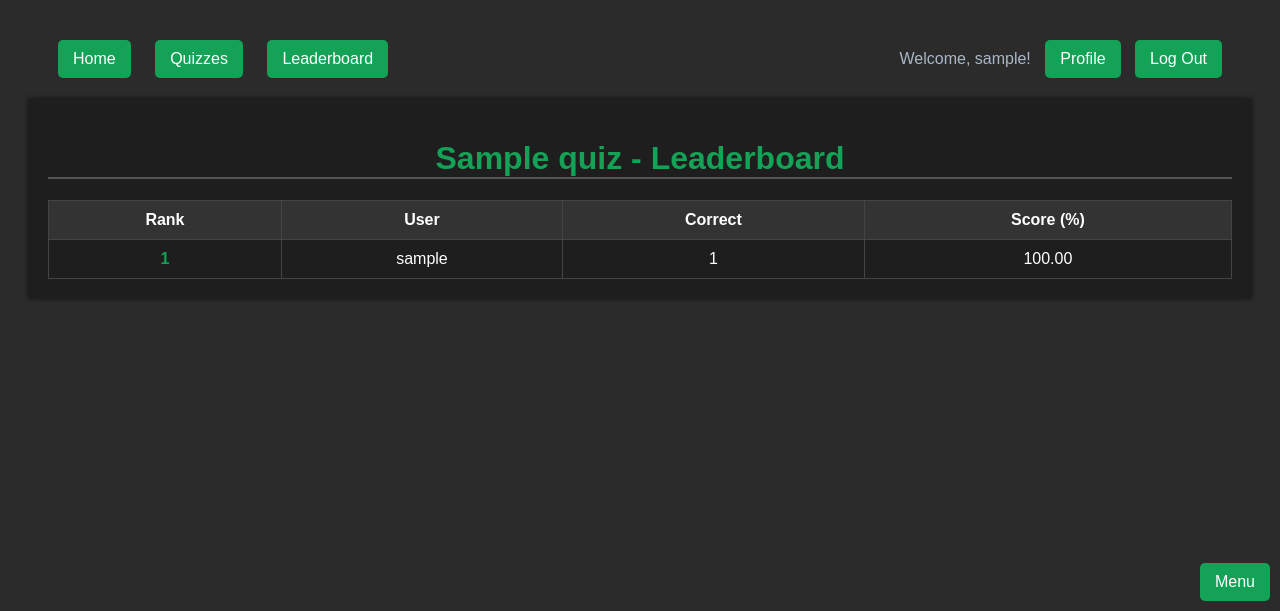
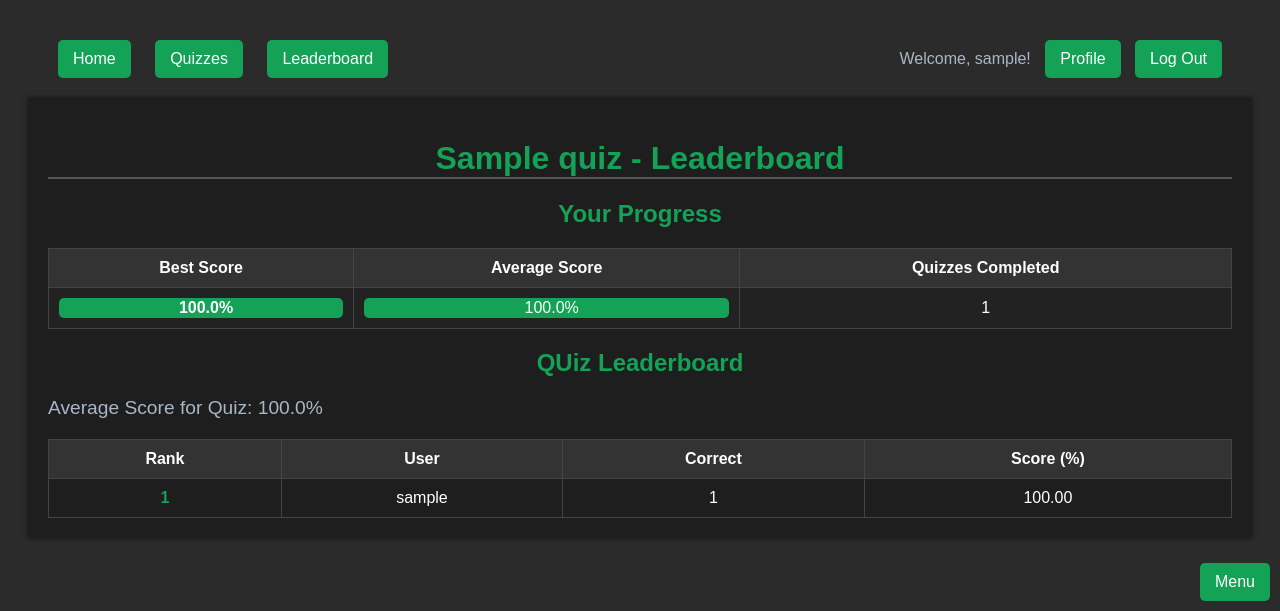
Before and after one commit to wurstbroteater/JQuiz, a Django app: page /quiz/1/leaderboard/ in a window 1280 px wide. Shown: the part 189-800 px from the top of the page. Run offline with Django 5.2, Linux system fonts and the light colour scheme; a user stored in the database is signed in; tables that the repository leaves empty hold one stand-in row (values such as "Sample post").

Commit message:
decrease competition, starts #10

```diff
--- a/quiz/admin.py
+++ b/quiz/admin.py
@@ -12,7 +12,7 @@ class UserAnswerAdmin(admin.ModelAdmin):
 
 
 class QuizAdmin(admin.ModelAdmin):
-    list_display = ["name"]
+    list_display = ["id", "name"]
     fieldsets = [
         (None, {"fields": ["name"]}),
     ]
--- a/quiz/views.py
+++ b/quiz/views.py
@@ -42,37 +42,70 @@ def leaderboard_overall_view(request):
 
 def leaderboard_quiz_view(request, quiz_id):
     quiz = get_object_or_404(Quiz, id=quiz_id)
-    return render(request, 'quiz/leaderboard_quiz.html', {'leaderboard_data': _get_leaderboard(quiz)})
+    leaderboard_data = _get_leaderboard(quiz)
+    user_progress = _get_user_progress(request.user, quiz)
+    return render(request, 'quiz/leaderboard_quiz.html', {
+        'leaderboard_data': leaderboard_data,
+        'user_progress': user_progress,
+    })
 
 
 def _get_leaderboard(quiz):
     turns = QuizTurn.objects.filter(quiz=quiz, is_completed=True)
     user_scores = list(map(lambda turn: _get_user_score(turn), turns))
     user_scores = sorted(user_scores, key=lambda t: t["total_correct"], reverse=True)
-    distinct_key = "username"
-    seen_keys = set()
-    distinct_data = []
+
+    distinct_data = {}
     for d in user_scores:
-        k = d[distinct_key]
-        if k not in seen_keys:
-            distinct_data.append(d)
-            seen_keys.add(k)
+        username = d['username']
+        if username not in distinct_data:
+            # extend user_score with best_score_percentage
+            distinct_data[username] = d | {
+                'best_score_percentage': max(d['score_percentage'],
+                                             distinct_data.get(username, {}).get('best_score_percentage', 0))
+            }
 
     return {
         'quiz': quiz,
-        'user_scores': distinct_data
+        'user_scores': list(distinct_data.values()),
+        'average_score': sum(d['score_percentage'] for d in user_scores) / len(user_scores) if user_scores else 0,
+        'percentiles': _calculate_percentiles(user_scores)
     }
 
 
 def _get_user_score(turn):
-    correct_user_answers = (UserAnswer.objects.filter(turn=turn, selected_choice__is_correct=True)
-                            .values('question').distinct().count())
+    correct_user_answers = UserAnswer.objects.filter(turn=turn, selected_choice__is_correct=True).values(
+        'question').distinct().count()
     total_questions = Question.objects.filter(related_quiz=turn.quiz).count()
-    return {"total_correct": correct_user_answers,
-            "total_possible": total_questions,
-            "score_percentage": correct_user_answers * 100.0 / total_questions,
-            "username": turn.user.username
-            }
+    # print(f"go {turn.user.username}")
+    return {
+        "total_correct": correct_user_answers,
+        "total_possible": total_questions,
+        "score_percentage": correct_user_answers * 100.0 / total_questions,
+        "username": turn.user.username
+    }
+
+
+def _calculate_percentiles(user_scores):
+    scores = [d['score_percentage'] for d in user_scores]
+    scores.sort()
+    percentiles = {}
+    for i, score in enumerate(scores):
+        percentile = (i + 1) / len(scores) * 100
+        percentiles[score] = percentile
+    return percentiles
+
+
+def _get_user_progress(user, quiz):
+    turns = QuizTurn.objects.filter(user=user, quiz=quiz, is_completed=True)
+    scores = [_get_user_score(turn)['score_percentage'] for turn in turns]
+    best_score = max(scores, default=0)
+    average_score = sum(scores) / len(scores) if scores else 0
+    return {
+        'best_score': best_score,
+        'average_score': round(average_score, 2),
+        'completed_turns': len(turns)
+    }
 
 
 # --------------------------------------- Quiz ----------------------------------
--- a/templates/quiz/leaderboard_base.html
+++ b/templates/quiz/leaderboard_base.html
@@ -51,5 +51,30 @@
             font-weight: bold;
             color: #13A256;
         }
+
+        .progress-bar {
+            width: 100%;
+            background-color: #333;
+            border-radius: 5px;
+            overflow: hidden;
+            height: 20px;
+        }
+
+        .progress {
+            height: 100%;
+            background-color: #13A256;
+            text-align: center;
+            color: white;
+            line-height: 20px;
+            white-space: nowrap;
+            padding: 0 5px;
+        }
+
+        .user-progress-table {
+            width: 100%;
+            margin-bottom: 20px;
+            border-collapse: collapse;
+        }
+
     </style>
 {% endblock %}
--- a/templates/quiz/leaderboard_quiz.html
+++ b/templates/quiz/leaderboard_quiz.html
@@ -2,9 +2,41 @@
 
 {% block title %}{{ leaderboard_data.quiz.name }} - Leaderboard{% endblock %}
 
+
 {% block content %}
     <div id="leaderboard">
         <h1>{{ leaderboard_data.quiz.name }} - Leaderboard</h1>
+
+        <!-- Your Progress Section -->
+        <h2>Your Progress</h2>
+        <table>
+            <tr>
+                <th>Best Score</th>
+                <th>Average Score</th>
+                <th>Quizzes Completed</th>
+            </tr>
+            <tr>
+                <td>
+                    <div class="progress-bar">
+                        <div class="progress"
+                             style="width: {{ user_progress.best_score }}%;">{{ user_progress.best_score }}%
+                        </div>
+                    </div>
+                </td>
+                <td>
+                    <div class="progress-bar">
+                        <div class="progress"
+                             style="width: {{ user_progress.average_score }}%;">{{ user_progress.average_score }}%
+                        </div>
+                    </div>
+                </td>
+                <td>{{ user_progress.completed_turns }}</td>
+            </tr>
+        </table>
+
+        <!-- Existing Leaderboard Section -->
+        <h2>QUiz Leaderboard</h2>
+        <p>Average Score for Quiz: {{ leaderboard_data.average_score }}%</p>
         <table>
             <thead>
             <tr>
```
